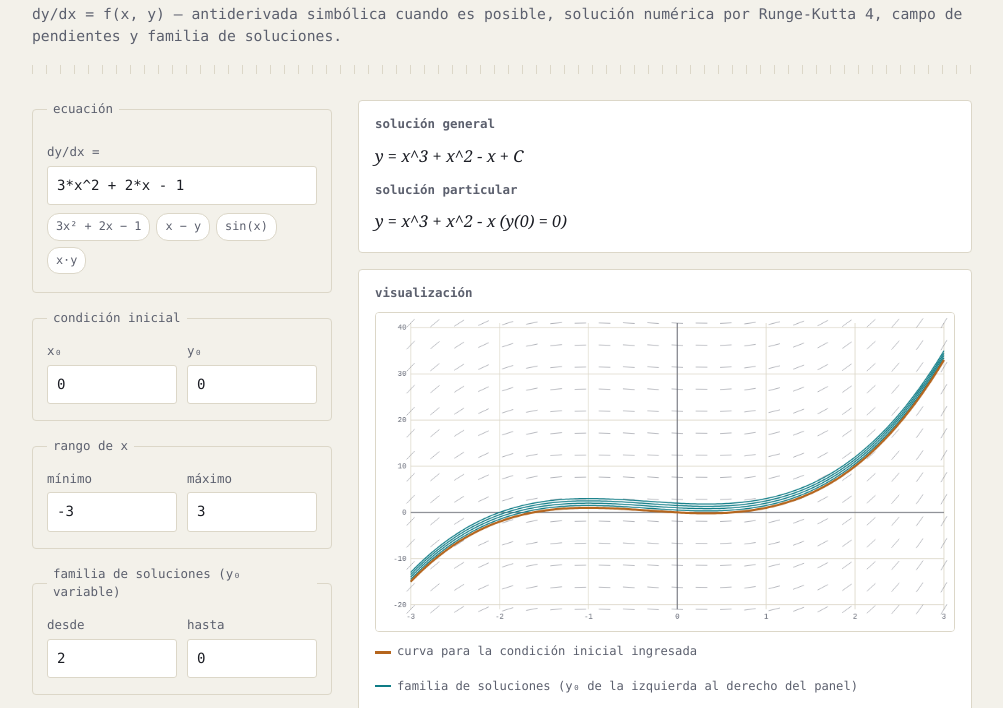
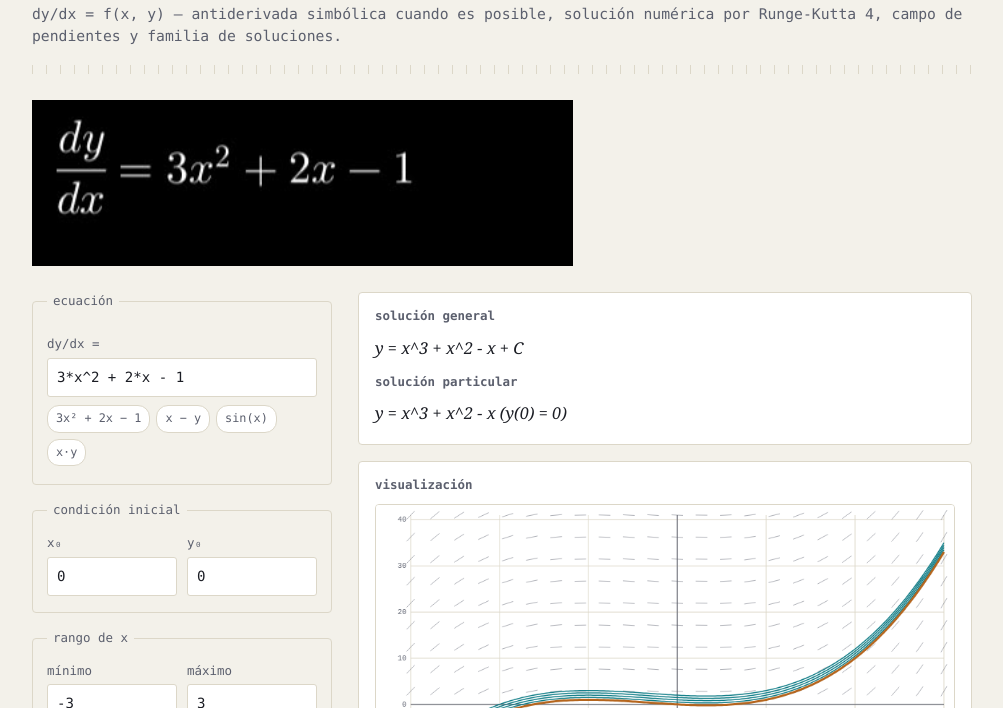
Before and after one commit to JeanP09/Ecuaciones-Diferenciales, a plain HTML site: page index.html in a window 1280 px wide. Shown: the part 86-794 px from the top of the page, without its empty margins (138-1141 px from the left). Drawn offline with Linux system fonts and the light colour scheme.

Commit message:
Imagen de Ecuación Diferencial

```diff
--- a/index.html
+++ b/index.html
@@ -80,6 +80,7 @@ footer{color:var(--muted); font-size:.74rem; margin-top:22px;}
   <h1>Solucionador de ecuaciones diferenciales</h1>
   <p class="sub">dy/dx = f(x, y) — antiderivada simbólica cuando es posible, solución numérica por Runge-Kutta 4, campo de pendientes y familia de soluciones.</p>
   <div class="ruler"></div>
+  <img class="intro-image" src="ecuacion_dy_dx.png" alt="Descripción de la imagen">
 
   <div class="layout">
     <div>
```
Also changed, not shown: ecuacion_dy_dx.png (added).
